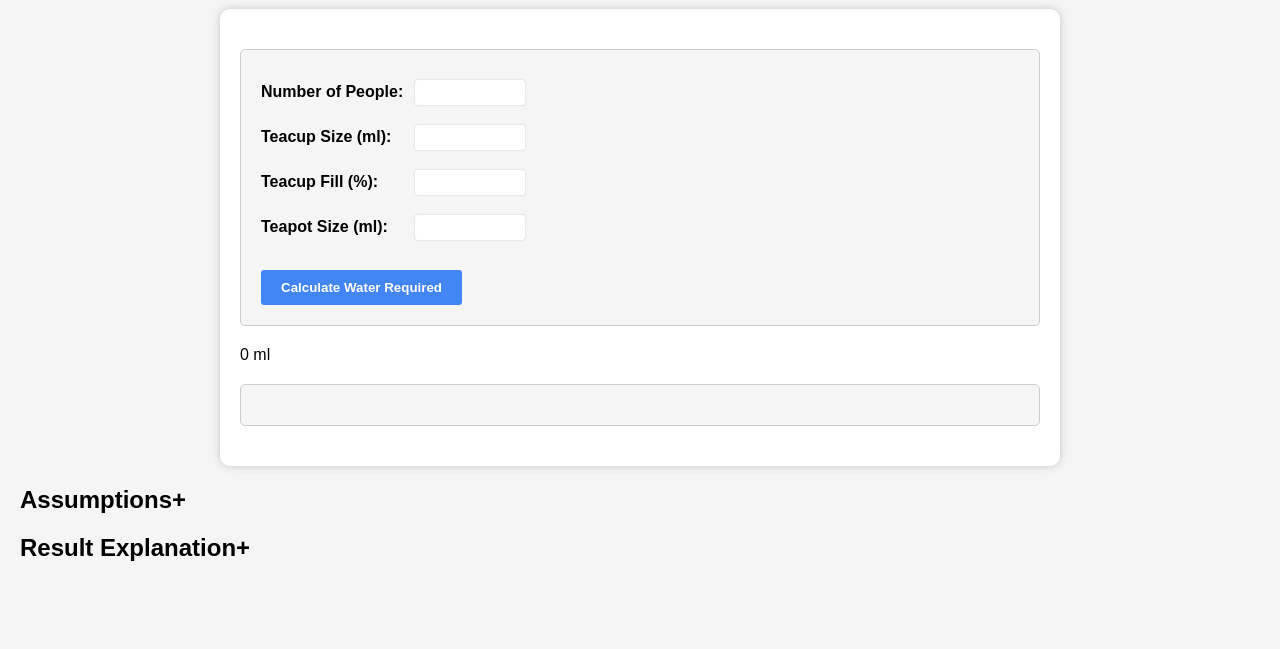
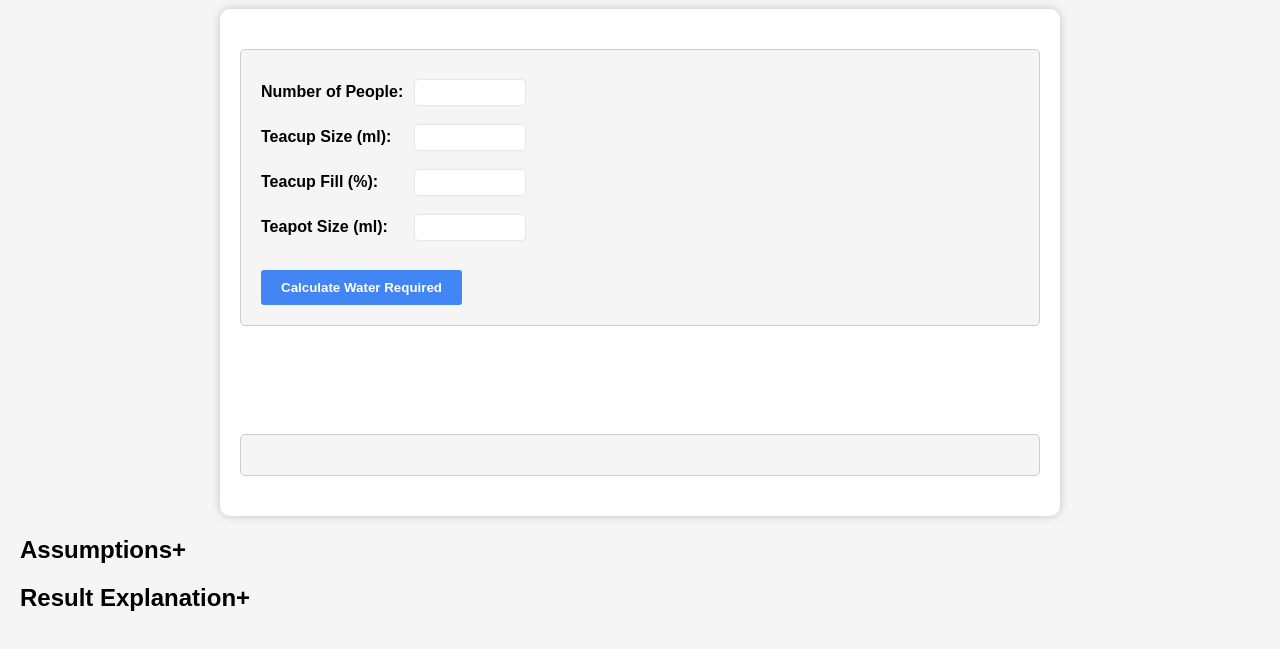
Before and after one commit to cnguyen-uk/TeaOptimiser, a plain HTML site: page index.html in a window 1280 px wide. Shown: the part 93-742 px from the top of the page. Drawn offline with Linux system fonts and the light colour scheme.

Commit message:
result -> .result

```diff
--- a/styles.css
+++ b/styles.css
@@ -71,7 +71,7 @@ input[type="submit"]:hover {
 }
 
 /* Add CSS styles for the result cell */
-result {
+.result {
   margin: 20px 0;
   padding: 20px;
   border-radius: 5px;
```
